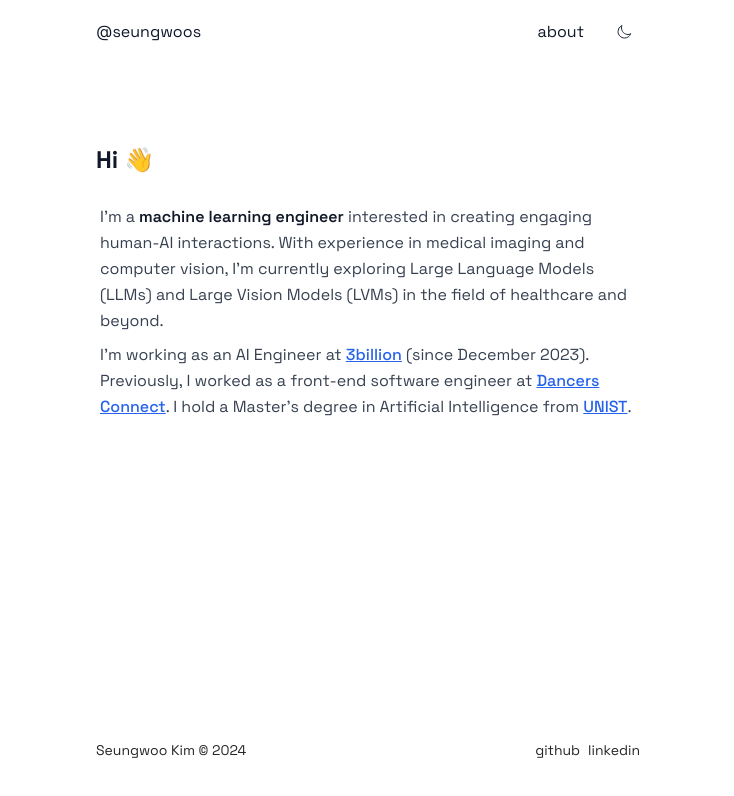
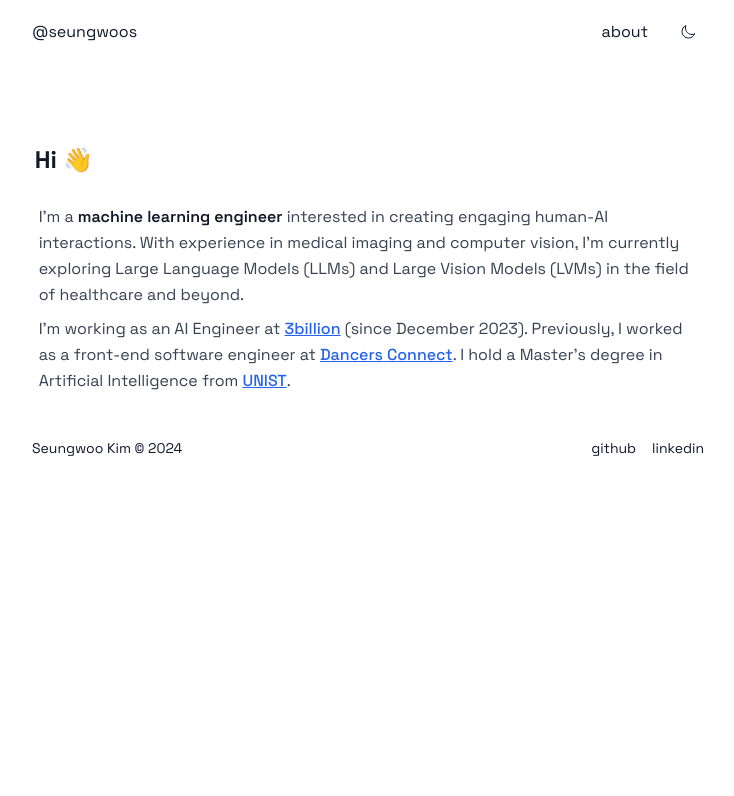
Before and after one commit to seungwoos/seungwoos.me, a Next.js app: page / in a window 1280 px wide. Shown: the top 796 px of the page, without its empty margins (272-1006 px from the left). Built offline with nearby package versions, Linux system fonts and the light colour scheme.

Commit message:
fix: refactor tailwind css

```diff
--- a/app/layout.tsx
+++ b/app/layout.tsx
@@ -1,4 +1,3 @@
-import type { Metadata } from "next";
 import "./globals.css";
 import { ThemeProvider } from "providers/ThemeProvider";
 import { Space_Grotesk } from "next/font/google";
@@ -16,7 +15,7 @@ export default function RootLayout({
   return (
     <html lang="en">
       <body
-        className={`antialiased min-h-window bg-white dark:bg-black ${inter.className}`}
+        className={`bg-white dark:bg-black text-slate-900 dark:text-slate-50 ${inter.className}`}
       >
         <ThemeProvider attribute="class" defaultTheme="system" enableSystem>
           <ReadingProgressBar />
--- a/components/Container.tsx
+++ b/components/Container.tsx
@@ -4,18 +4,12 @@ import Header from "./Header";
 
 export default function Container({ children }: { children: React.ReactNode }) {
   return (
-    <div className="min-h-screen flex flex-col bg-white dark:bg-black text-slate-900 dark:text-slate-50">
-      <div className="fixed top-0 w-full bg-white dark:bg-black z-10">
-        <div className="max-w-xl mx-auto px-4">
-          <Header />
-        </div>
+    <div className="min-h-window antialiased flex flex-col">
+      <div className="fixed top-0 w-full bg-white/90 dark:bg-black/90 z-10">
+        <Header />
       </div>
-      <main className="max-w-xl mx-auto w-full px-4 pt-24 flex-grow">
-        {children}
-      </main>
-      <div className="max-w-xl mx-auto w-full px-4 py-10">
-        <Footer />
-      </div>
+      <main className="max-w-2xl mx-auto pt-24 flex-grow">{children}</main>
+      <Footer />
     </div>
   );
 }
--- a/components/DarkModeToggle.tsx
+++ b/components/DarkModeToggle.tsx
@@ -8,7 +8,7 @@ export default function DarkModeToggle() {
   return (
     <button
       onClick={() => setTheme(theme === "dark" ? "light" : "dark")}
-      className="p-2 rounded-md bg-white dark:bg-black text-gray-800 dark:text-gray-200 hover:bg-gray-300 dark:hover:bg-gray-600 transition-all duration-500 ease-in-out"
+      className="p-2 rounded-md bg-white dark:bg-black hover:bg-gray-300 dark:hover:bg-gray-600 transition-all duration-500"
       aria-label="Toggle dark mode"
     >
       {theme !== "dark" ? (
--- a/components/Footer.tsx
+++ b/components/Footer.tsx
@@ -3,9 +3,9 @@ import Link from "next/link";
 
 export default function Footer() {
   return (
-    <footer className="flex items-center justify-between text-sm text-neutral-800 dark:text-neutral-100">
+    <footer className="flex items-center justify-between text-sm max-w-2xl mx-auto w-full py-10">
       <p>Seungwoo Kim © 2024</p>
-      <ul className="flex items-center space-x-2">
+      <ul className="flex items-center space-x-4">
         <li>
           <Link href="https://github.com/seungwoos">github</Link>
         </li>
--- a/components/Header.tsx
+++ b/components/Header.tsx
@@ -4,7 +4,7 @@ import DarkModeToggle from "./DarkModeToggle";
 
 export default function Header() {
   return (
-    <nav className="flex items-center justify-between h-16">
+    <nav className="flex items-center justify-between h-16 max-w-2xl mx-auto">
       <Link href="/">@seungwoos</Link>
       <ul className="flex items-center space-x-6">
         <li>
```
